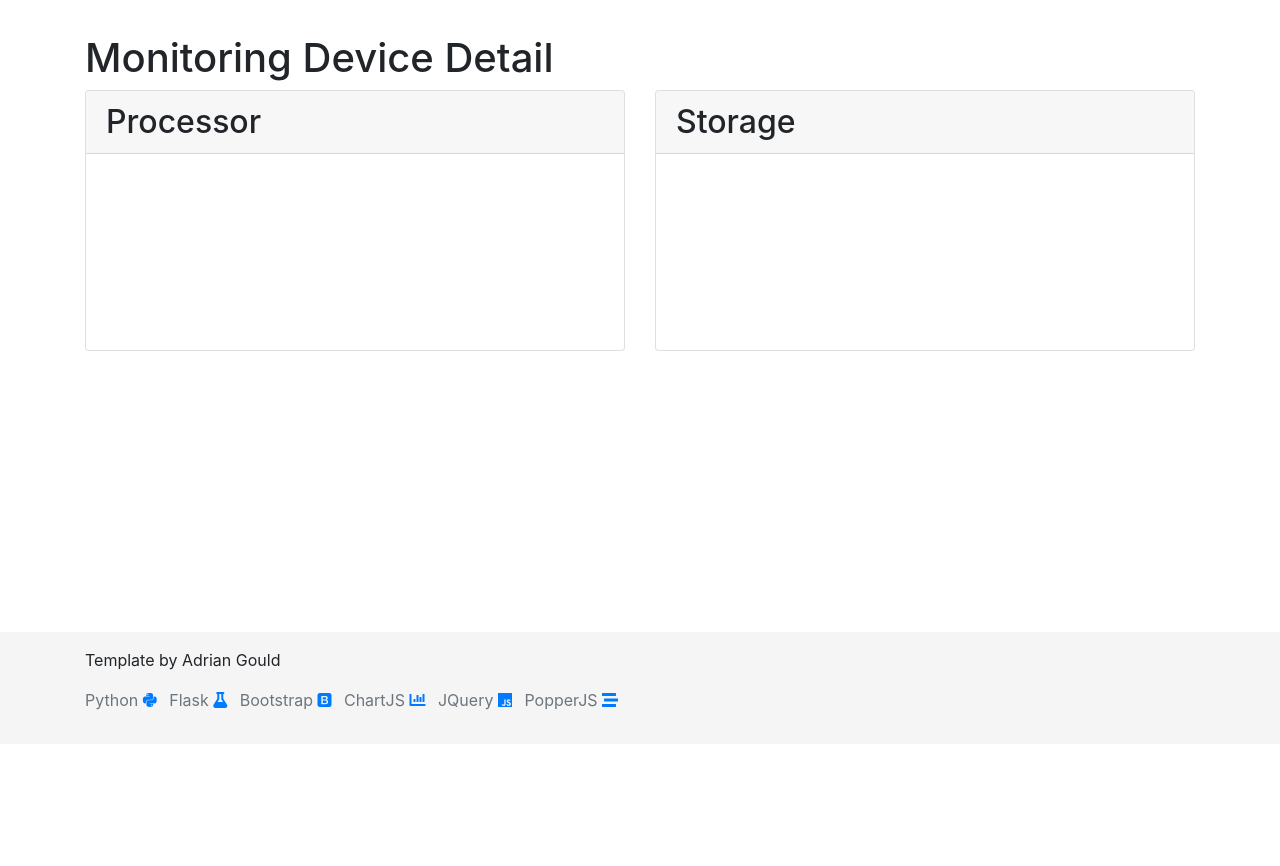
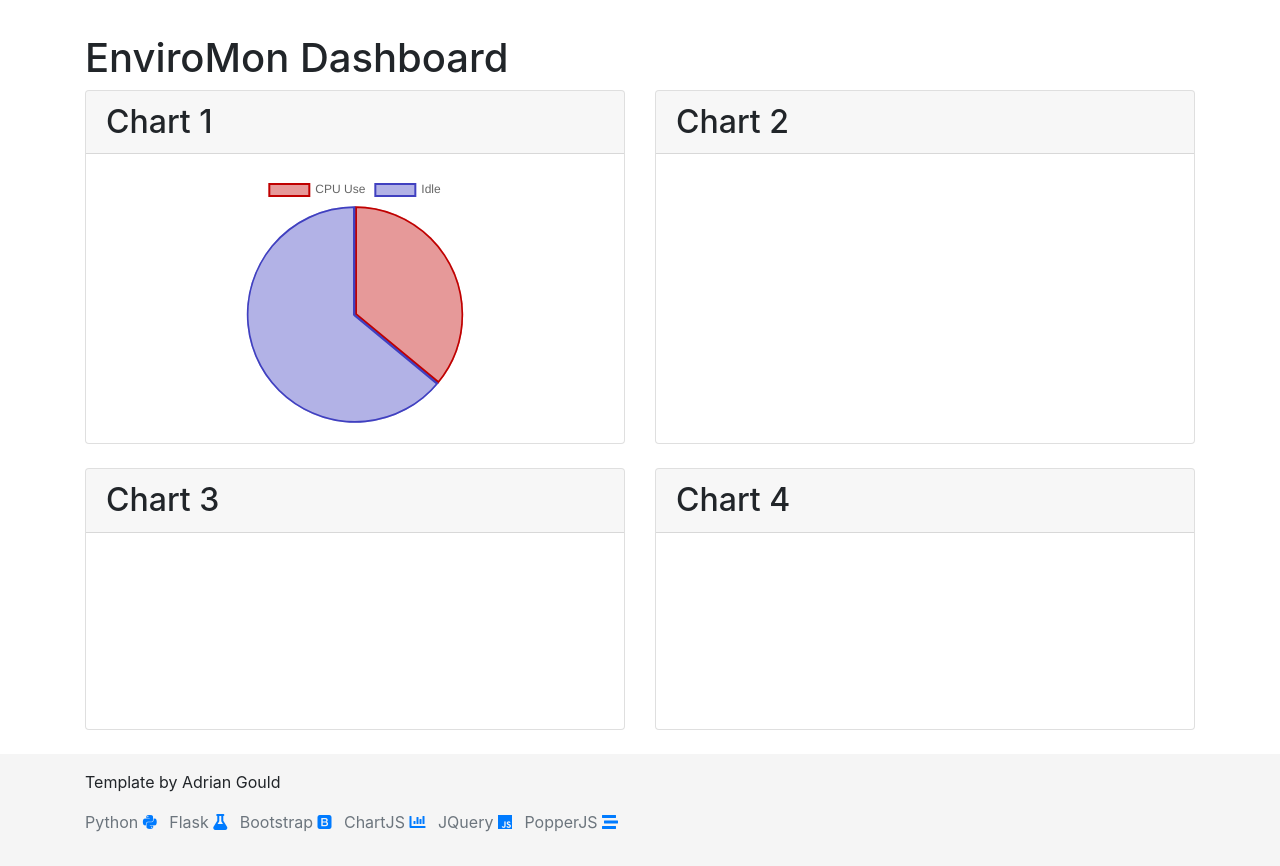
Before and after one commit to Mushrume/IoT-Task, a Flask app: page / in a window 1280 px wide. Shown: the part 56-922 px from the top of the page. Before the commit the page ends 766 px from the top, so only its background shows below. Run offline with Flask 2, Linux system fonts and the light colour scheme; a map, chart or similar area stays blank; some libraries are stand-ins or nearby versions.

Commit message:
Some monitor errors made

```diff
--- a/xxx-iot-portfolio-Base-Content/monitor_ii/app.py
+++ b/xxx-iot-portfolio-Base-Content/monitor_ii/app.py
@@ -57,7 +57,7 @@ def index():
         monitor_enviro)
 
     statuses = [cpu, storage, enviro]
-    return render_template('chart-cpu.html', statuses=statuses)
+    return render_template('index.html', statuses=statuses)
 
 @app.route('/api/device_load')
 def device_load_latest():
@@ -129,4 +129,4 @@ def demo_template():
 
 
 if __name__ == '__main__':
-    app.run()
+    app.run(port=5555)
--- /dev/null
+++ b/xxx-iot-portfolio-Base-Content/monitor_ii/static/js/device-load.js
@@ -0,0 +1,31 @@
+var pieChartCanvas2 =
+    document.getElementById('device-load-pie')
+
+    var pieData = {
+    labels: ['CPU Use', 'Idle'],
+
+    datasets: [{
+        data: [36, 64],
+
+        borderWidth: 2,
+        borderAlign: 'inner',
+        borderWidth: 2,
+        borderAlign: 'inner',
+        backgroundColor: [
+            'rgba(192, 0, 0, 0.4)',
+            'rgba(64, 64, 192, 0.4)',
+        ],
+        borderColor: [
+            'rgba(192, 0, 0, 1)',
+            'rgba(64, 64, 192, 1)',
+            ],
+    }],
+}
+
+var pieOptions = {}
+
+var myPieChart = new Chart(pieChartCanvas2, {
+    type: 'pie',
+    data: pieData,
+    options: pieOptions,
+})
--- a/xxx-iot-portfolio-Base-Content/monitor_ii/templates/index.html
+++ b/xxx-iot-portfolio-Base-Content/monitor_ii/templates/index.html
@@ -8,24 +8,42 @@ Home
 {% endblock %}
 
 {% block content %}
-<h1>EnviroMon Data Provider</h1>
+<h1>EnviroMon Dashboard</h1>
 
-<div class="card-columns">
-    {% for status in statuses %}
-    <div class="card {{ status['class'] }} text-light">
-        <h2 class="card-header">
-            {{ status['name'] }}
-            <span class="pl-1 ml-1 float-right">
-                <i class="fa {{ status['icon'] }}"></i>
-            </span>
-        </h2>
-        <div class="card-body text-center">
-            <p><i class="{{ status['emoticon'] }} fa-5x"></i></p>
-            <h3 class="card-text">{{ status['message'] }}</h3>
+<div class="card-deck pb-4 mt-1">
+    <div class="card">
+        <h2 class="card-header">Chart 1</h2>
+        <div class="card-body">
+            <canvas id="device-load-pie"></canvas>
         </div>
     </div>
-    {% endfor %}
+    <div class="card">
+        <h2 class="card-header">Chart 2</h2>
+        <div class="card-body">
+            <canvas id="CCC-Chart"></canvas>
+        </div>
+    </div>
 </div>
+<div class="card-deck pb-4">
+    <div class="card">
+        <h2 class="card-header">Chart 3</h2>
+        <div class="card-body">
+            <canvas id="BBB-Chart"></canvas>
+        </div>
+    </div>
+
+    <div class="card">
+        <h2 class="card-header">Chart 4</h2>
+        <div class="card-body">
+            <canvas id="AAA-Chart"></canvas>
+        </div>
+    </div>
+</div>
+<script src="/static/vendor/chartjs/js/Chart.bundle.js"></script>
+<script src="/static/js/device-load.js"></script>
+<script src="/static/js/temperature.js"></script>
+<script src="/static/js/pressure.js"></script>
+<script src="../static/js/humidity.js"></script>
 {% endblock %}
 
 {% block page_scripts %}
```
Also changed, not shown: xxx-iot-portfolio-Base-Content/monitor_ii/static/js/temperature.js (added, +62 -0 lines), xxx-iot-portfolio-Base-Content/monitor_ii/static/js/humidity.js (added), xxx-iot-portfolio-Base-Content/monitor_ii/static/js/pressure.js (added).
